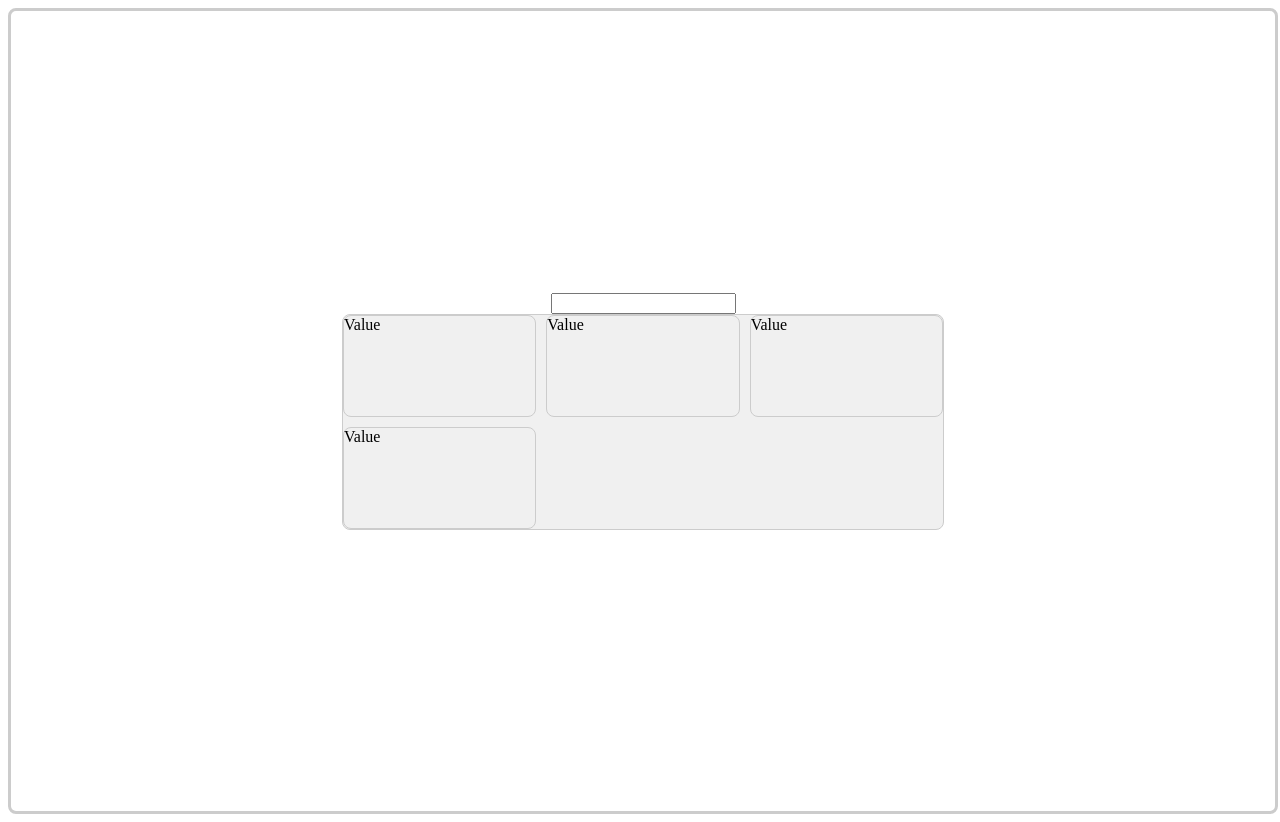
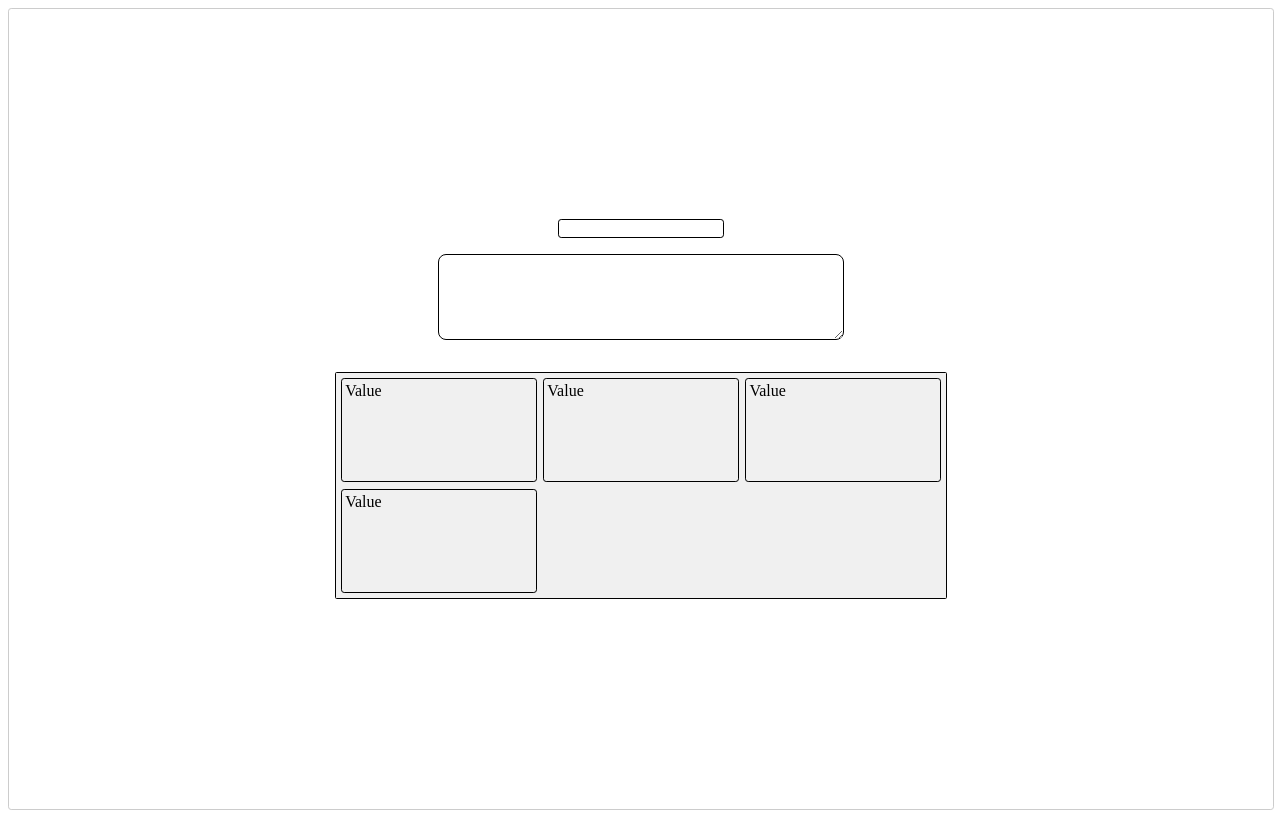
Before and after one commit to Mathieuka/notebook-alters, a Vue app in the folder webapp/: page / in a window 1280 px wide. Built offline with nearby package versions, Linux system fonts and the light colour scheme; the HTML template or start-up script is replaced by a standard one.

Commit message:
update css

```diff
--- a/webapp/src/views/NoteBook.vue
+++ b/webapp/src/views/NoteBook.vue
@@ -1,35 +1,19 @@
 <script setup lang="ts">
-// import { useEditor, EditorContent } from '@tiptap/vue-3'
-// import StarterKit from '@tiptap/starter-kit'
 import { onMounted, ref } from 'vue'
 
 const content = ref(``)
-
-// const editor = useEditor({
-//   content: content.value,
-//   extensions: [StarterKit],
-//   autofocus: true,
-// })
-
-// watchEffect(() => {
-//   editor.value?.commands.setContent(content.value)
-// })
 
 onMounted(async () => {
   const response = await fetch('http://localhost:8000')
   const data = await response.text()
   content.value = `<p>${data}</p>`
 })
-
-// onUnmounted(() => {
-//   editor.value?.destroy()
-// })
 </script>
 
 <template>
   <div class="container">
-    <!-- <editor-content :editor="editor" /> -->
-    <input type="text" />
+    <input class="title-input" />
+    <textarea class="content-input" />
     <div class="box-container">
       <div class="box">Value</div>
       <div class="box">Value</div>
@@ -47,25 +31,41 @@ onMounted(async () => {
   display: flex;
   justify-content: center;
   align-items: center;
-  border: 3px solid #ccc;
+  border: 0.1rem solid #ccc;
+  border-radius: 0.2rem;
+}
+
+.title-input {
+  width: 10rem;
+  border: 1px solid #000;
+  border-radius: 0.2rem;
+  margin-bottom: 1rem;
+}
+
+.content-input {
+  width: 25rem;
+  height: 5rem;
+  border: 1px solid #000;
   border-radius: 8px;
+  margin-bottom: 2rem;
 }
 
 .box-container {
   display: grid;
   grid-template-columns: repeat(3, 1fr);
   width: 600px;
-
   background-color: #f0f0f0;
-  border: 1px solid #ccc;
-  border-radius: 8px;
-  gap: 10px;
+  border: 0.01rem solid #000;
+  border-radius: 0.1rem;
+  gap: 0.4rem;
+  padding: 0.3rem;
 }
 
 .box {
-  min-height: 100px;
+  min-height: 6rem;
   background-color: #f0f0f0;
-  border: 1px solid #ccc;
-  border-radius: 8px;
+  border: 0.02rem solid #000;
+  border-radius: 0.2rem;
+  padding: 0.2rem;
 }
 </style>
```
